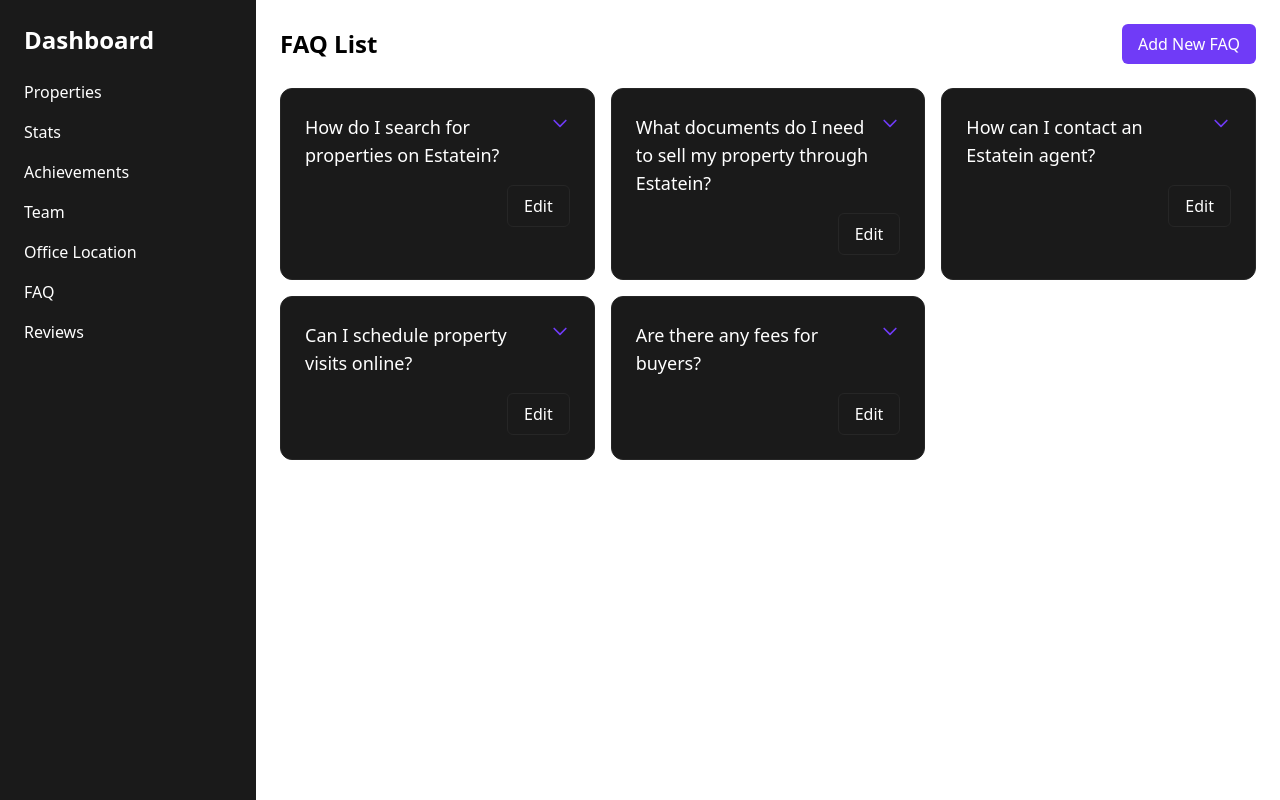
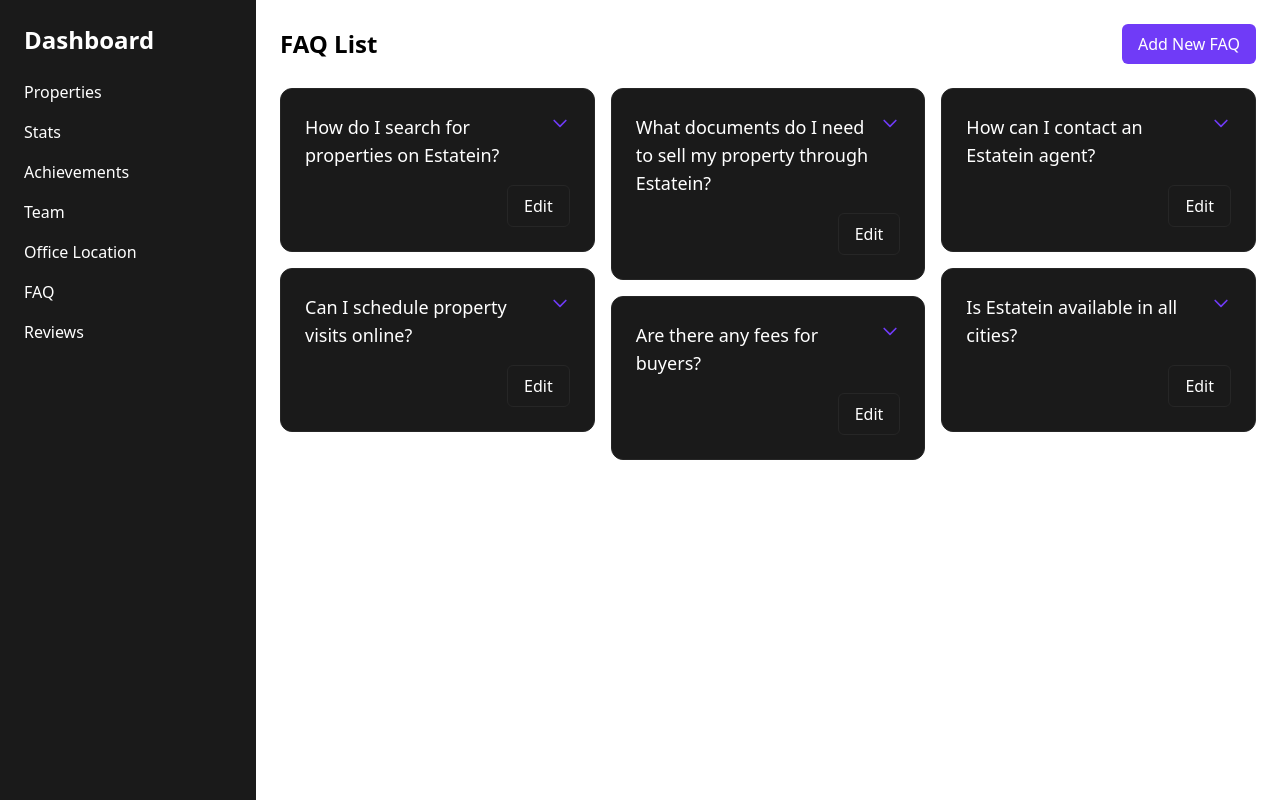
Before and after one commit to noorhaan-almohammed/estate_dashboard, a React (Vite) app: page /faq-dashboard in a window 1280 px wide. Built offline with nearby package versions, Linux system fonts and the light colour scheme.

Commit message:
update grid of cards

```diff
--- a/src/components/lists/FAQListPage.tsx
+++ b/src/components/lists/FAQListPage.tsx
@@ -7,8 +7,6 @@
   const [isAddOpen, setIsAddOpen] = useState(false);
   const [currentFaq, setCurrentFaq] = useState<{ question: string; answer: string } | null>(null);
   const [openFaqId, setOpenFaqId] = useState<number | null>(null);
-
-  // Data For Testing Only
 
   const faqs = [
     {
@@ -36,11 +34,21 @@
       question: "Are there any fees for buyers?",
       answer: "No, buyers can use Estatein for free.",
     },
+    {
+      id: 6,
+      question: "Is Estatein available in all cities?",
+      answer: "We are expanding quickly and aim to cover all major cities soon.",
+    },
   ];
 
   const toggleFaq = (id: number) => {
     setOpenFaqId(openFaqId === id ? null : id);
   };
+
+  // تقسيم الفاكس إلى 3 أعمدة عمودية
+  const column1 = faqs.filter((_, idx) => idx % 3 === 0);
+  const column2 = faqs.filter((_, idx) => idx % 3 === 1);
+  const column3 = faqs.filter((_, idx) => idx % 3 === 2);
 
   return (
     <div className="p-6">
@@ -54,19 +62,21 @@
         </button>
       </div>
 
-      {/* Grid layout */}
-      <div className="grid grid-cols-1 sm:grid-cols-2 lg:grid-cols-3 gap-4">
-        {faqs.map((faq) => (
+      {/* 3 أعمدة عمودية مستقلة */}
+      <div className="flex flex-col md:flex-row gap-4">
+        {[column1, column2, column3].map((column, colIdx) => (
+          <div key={colIdx} className="flex-1 flex flex-col gap-4">
+            {column.map((faq) => (
               <div
-            key={faq?.id}
-            className="p-6 rounded-[12px] border border-borderColor bg-darkGray text-mainText cursor-pointer transition duration-200 hover:border-mainPurple"
-            onClick={() => toggleFaq(faq?.id)}
+                key={faq.id}
+                className="isolate p-6 rounded-[12px] border border-borderColor bg-darkGray text-mainText cursor-pointer transition duration-200 hover:border-mainPurple"
+                onClick={() => toggleFaq(faq.id)}
               >
-<div className="flex  justify-between gap-2">
-  <h3 className="font-medium text-lg flex-1">{faq?.question}</h3>
+                <div className="flex justify-between gap-2">
+                  <h3 className="font-medium text-lg flex-1">{faq.question}</h3>
                   <svg
                     className={`w-5 h-5 text-mainPurple transition-transform duration-300 ${
-      openFaqId === faq?.id ? "rotate-180" : ""
+                      openFaqId === faq.id ? "rotate-180" : ""
                     }`}
                     fill="none"
                     stroke="currentColor"
@@ -77,26 +87,22 @@
                   </svg>
                 </div>
 
-
-
-            {/* Accordion content */}
                 <div
-              className={`overflow-hidden transition-all duration-300 ease-in-out ${
-                openFaqId === faq?.id
+                  className={`overflow-hidden transition-[max-height] duration-300 ease-in-out ${
+                    openFaqId === faq.id
                       ? "max-h-40 mt-4 border-t border-borderColor pt-3"
                       : "max-h-0"
                   }`}
                 >
-              <p className="text-sm text-mainPurple">{faq?.answer}</p>
+                  <p className="text-sm text-mainPurple">{faq.answer}</p>
                 </div>
 
-            {/* Edit button (outside of clickable area for accordion) */}
                 <div className="flex justify-end mt-4">
                   <button
                     className="bg-darkGray border border-borderColor text-mainText px-4 py-2 rounded-md cursor-pointer z-10"
                     onClick={(e) => {
-                  e.stopPropagation(); // prevent toggle when clicking Edit
-                  setCurrentFaq({ question: faq?.question, answer: faq?.answer });
+                      e.stopPropagation();
+                      setCurrentFaq({ question: faq.question, answer: faq.answer });
                       setIsEditOpen(true);
                     }}
                   >
@@ -106,12 +112,13 @@
               </div>
             ))}
           </div>
+        ))}
+      </div>
 
       {/* Modals */}
       {isEditOpen && currentFaq && (
         <EditFaqModal onClose={() => setIsEditOpen(false)} current={currentFaq} />
       )}
-
       {isAddOpen && <AddFaqModal onClose={() => setIsAddOpen(false)} />}
     </div>
   );
```
Lines whose indentation alone changed are shown as unchanged.
